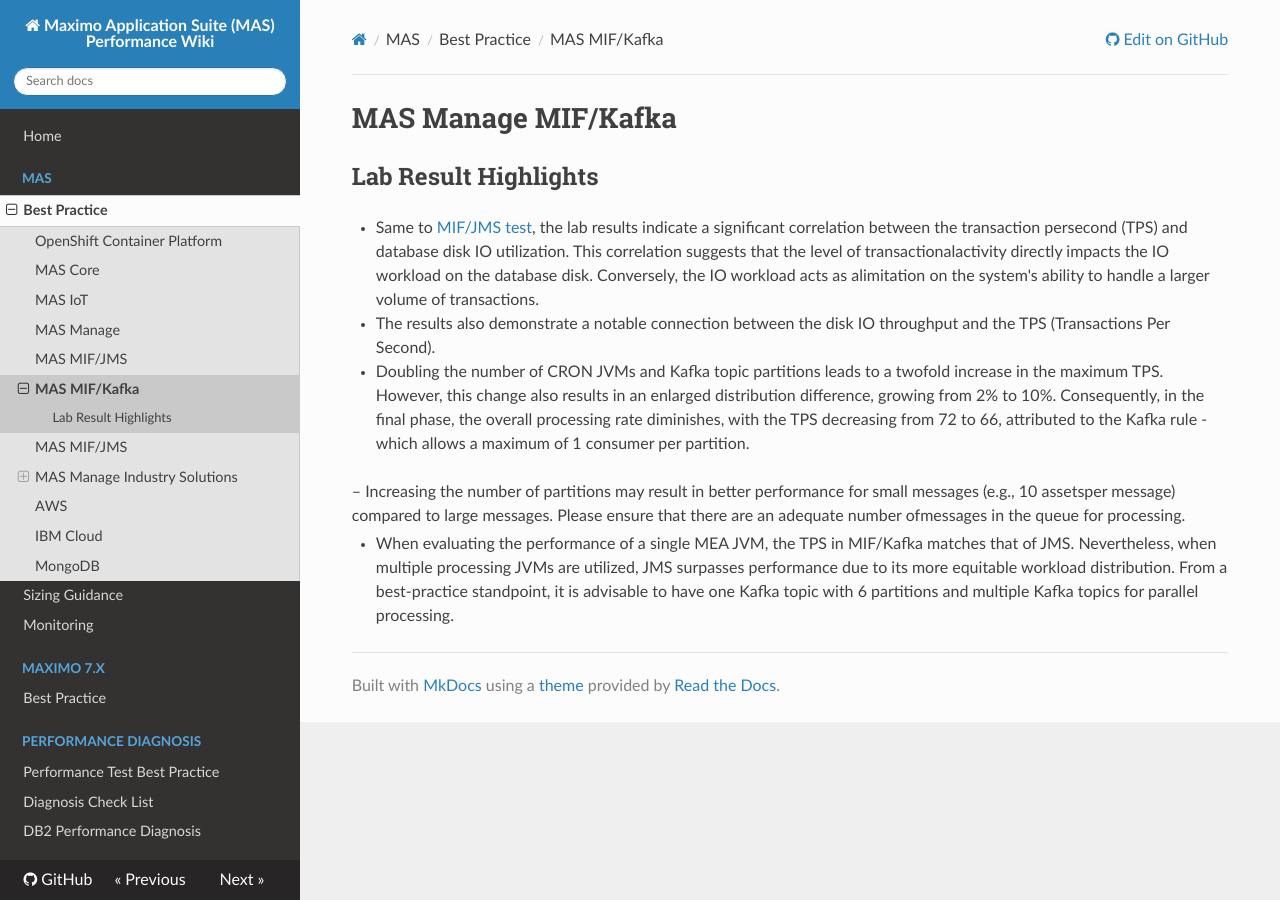
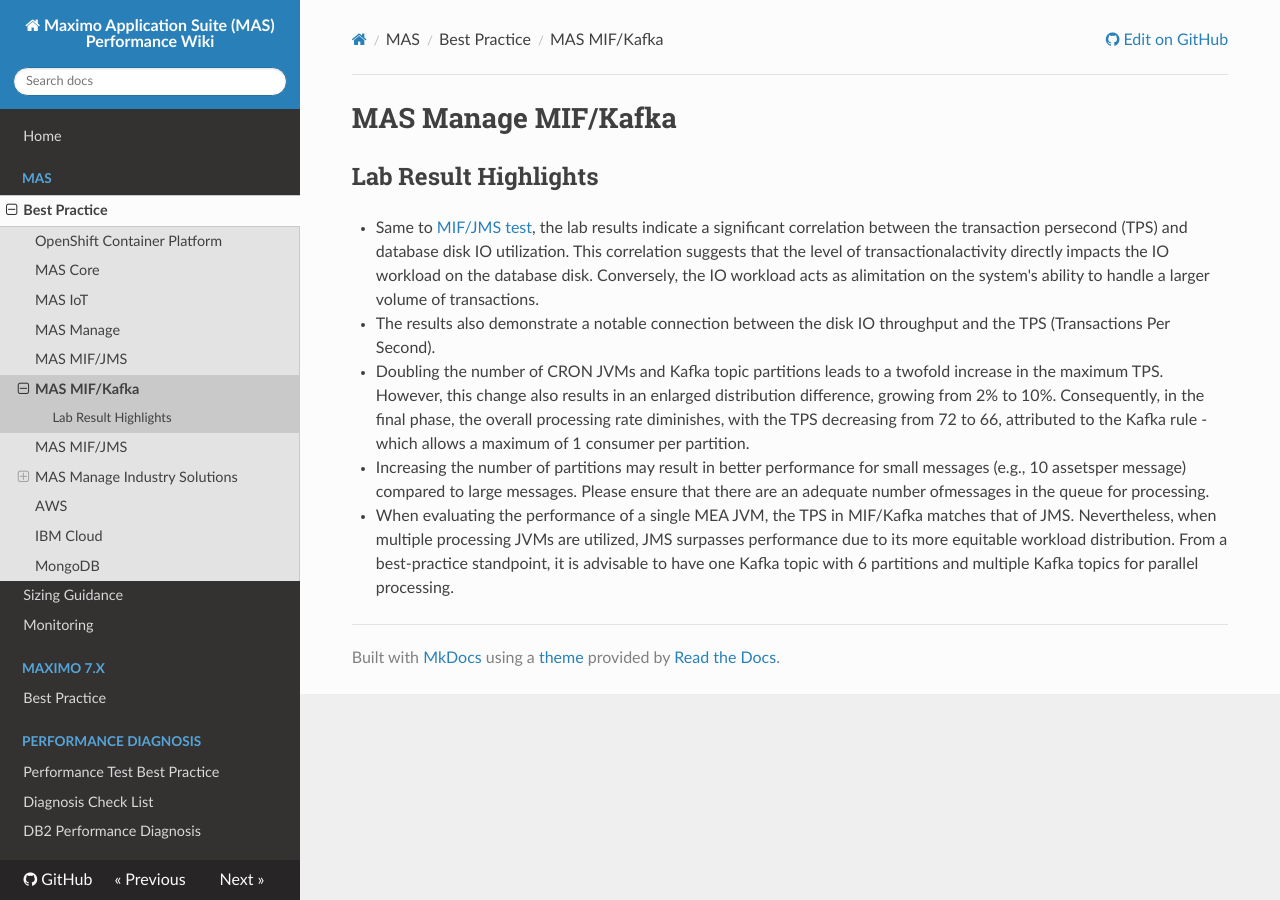
Before and after one commit to ibm-mas/mas-performance, an MkDocs documentation site: the page built from docs/mas/mif-kafka/bestpractice.md, in a window 1280 px wide. Built offline with MkDocs 1.6.1, drawn with Linux system fonts in a browser that asks for light colours; nearby versions of some CDN libraries.

```diff
--- a/docs/mas/mif-kafka/bestpractice.md
+++ b/docs/mas/mif-kafka/bestpractice.md
@@ -8,6 +8,6 @@
 
 - Doubling the number of CRON JVMs and Kafka topic partitions leads to a twofold increase in the maximum TPS. However, this change also results in an enlarged distribution difference, growing from 2% to 10%. Consequently, in the final phase, the overall processing rate diminishes, with the TPS decreasing from 72 to 66, attributed to the Kafka rule - which allows a maximum of 1 consumer per partition.
 
-– Increasing the number of partitions may result in better performance for small messages (e.g., 10 assetsper message) compared to large messages. Please ensure that there are an adequate number ofmessages in the queue for processing.
+- Increasing the number of partitions may result in better performance for small messages (e.g., 10 assetsper message) compared to large messages. Please ensure that there are an adequate number ofmessages in the queue for processing.
 
 - When evaluating the performance of a single MEA JVM, the TPS in MIF/Kafka matches that of JMS. Nevertheless, when multiple processing JVMs are utilized, JMS surpasses performance due to its more equitable workload distribution. From a best-practice standpoint, it is advisable to have one Kafka topic with 6 partitions and multiple Kafka topics for parallel processing.
```
